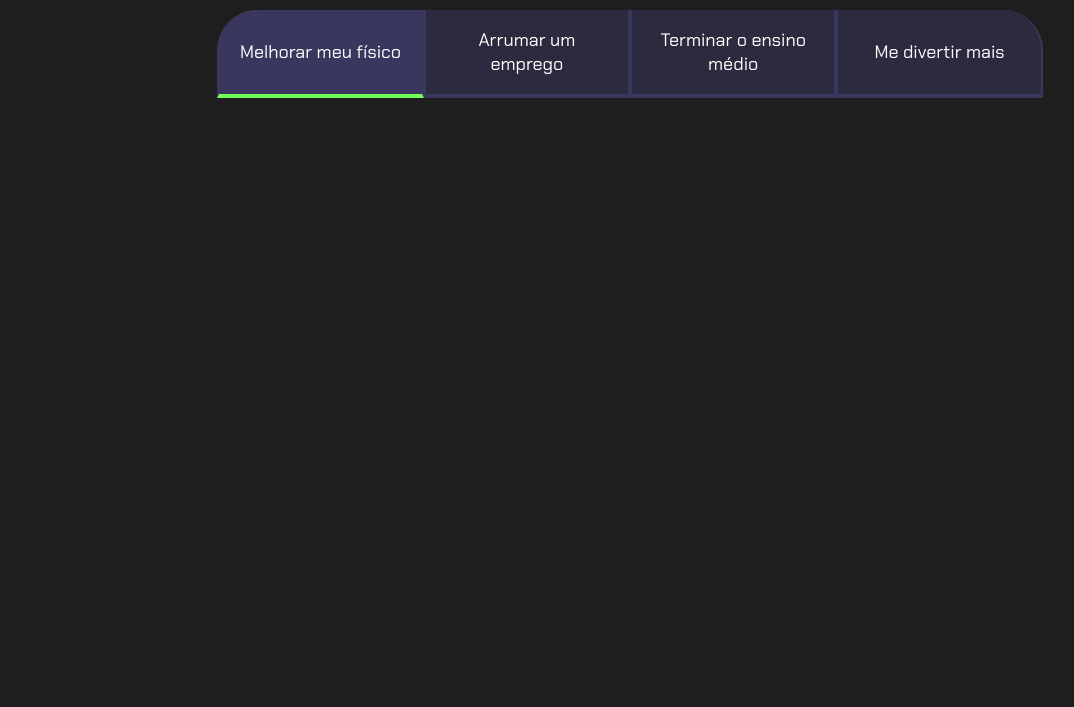
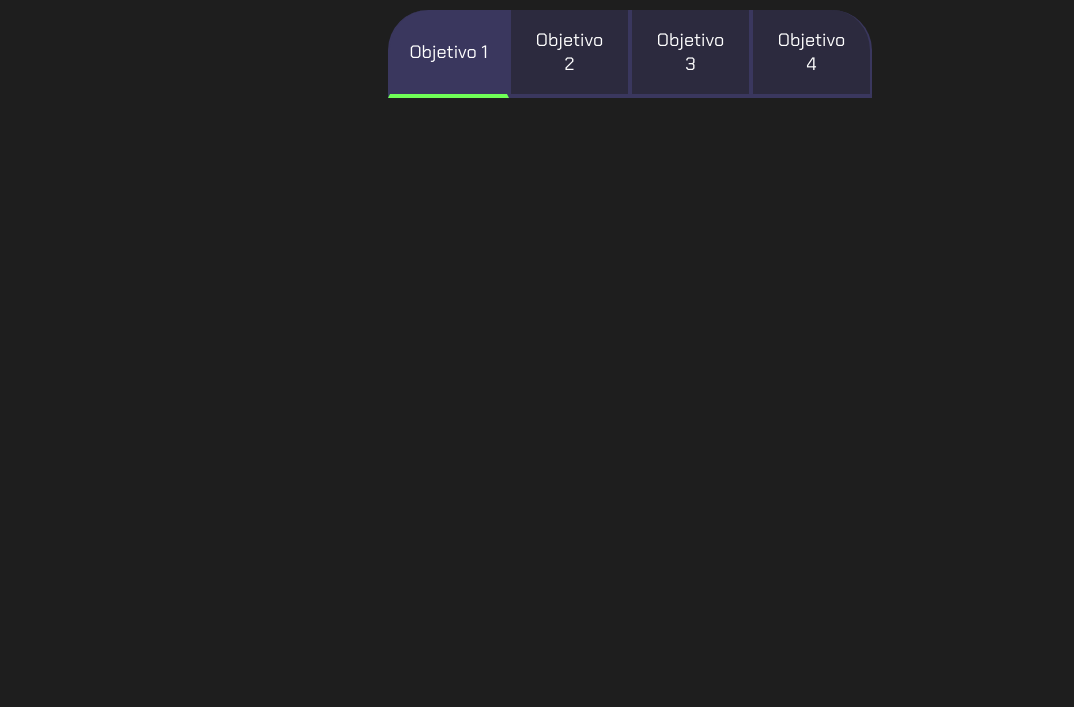
Before and after one commit to SchwabYuri/vscode3E, a plain HTML site: page index.html in a window 1280 px wide. Shown: the part 93-800 px from the top of the page, without its empty margins (10-1084 px from the left). Drawn offline with Linux system fonts and the light colour scheme.

Commit message:
Add files via upload

```diff
--- a/index.html
+++ b/index.html
@@ -12,10 +12,10 @@
     <section class="conteudo-principal">
         <h2 class="titulo-principal">Meus objetivos do ano<span>_</span></h2>
         <div class="botoes">
-            <button class="botao ativo">Melhorar meu físico</button>
-            <button class="botao">Arrumar um emprego</button>
-            <button class="botao">Terminar o ensino médio</button>
-            <button class="botao">Me divertir mais</button>
+            <button class="botao ativo">Objetivo 1</button>
+            <button class="botao">Objetivo 2</button>
+            <button class="botao">Objetivo 3</button>
+            <button class="botao">Objetivo 4</button>
         </div>
         <script src="main.js"></script>
     </section>
--- a/main.js
+++ b/main.js
@@ -2,6 +2,5 @@ const botoes = document.querySelectorAll(".botao");
 for(let i=0;i<botoes.length;i++){
     botoes[i].onclick=function(){
         botoes[i].classList.add("ativo");
-
     }
 }
```
Also changed, not shown: style.css (+3 -4 lines).
